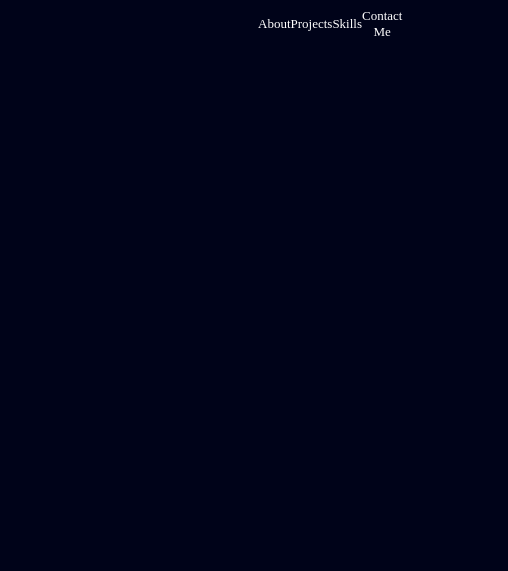
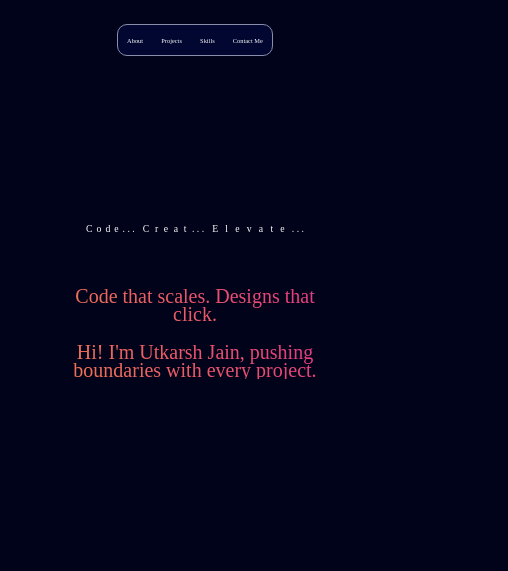
Before and after one commit to UJ474/personal-portfolio, a plain HTML site: page main/index.html in a window 390 px wide. Shown: the whole page, 508 px wide, since content can reach past the window. Drawn offline with Linux system fonts and the light colour scheme.

Commit message:
intro section

```diff
--- /dev/null
+++ b/index-css-files/header.css
@@ -0,0 +1,56 @@
+body{
+    background-color: rgba(0, 3, 25, 1);
+
+}
+
+.Header {
+    /* height: auto; */
+    padding: 1.5rem 30%;
+    position: fixed;
+    top: 0;
+    left: 0;
+    right: 0;
+    z-index: 10000;
+
+}
+
+.nav-bar {
+    border: 0.2px solid rgb(138, 142, 171);
+    border-radius: 10px;
+    display: flex;
+    background-color: rgb(2, 9, 54, 0.85);
+    height: 2rem;
+    text-align: center;
+    justify-content: space-around;
+    align-items: center;
+
+}
+
+.nav-bar-headings {
+    color: white;
+    font-size: 0.7rem;
+}
+
+
+@media screen and (max-width: 760px) {
+    .nav-bar {
+        height: 30px;
+    }
+
+    .nav-bar-headings {
+        color: white;
+        font-size: 0.5rem;
+    }
+}
+
+
+@media screen and (max-width: 450px) {
+    .nav-bar {
+        height: 30px;
+    }
+
+    .nav-bar-headings {
+        color: white;
+        font-size: 0.4rem;
+    }
+}
--- /dev/null
+++ b/index-css-files/intro.css
@@ -0,0 +1,183 @@
+.intro-section {
+    padding: 20vh 0;
+}
+
+@media screen and (max-width: 490px) {
+    .intro-section {
+        font-size: 2rem;
+        padding: 20vh 15vw;
+    }
+
+    .short-intro span {
+        font-size: 2.5vw;
+    }
+
+}
+
+.short-intro {
+    color: rgba(228, 236, 255, 1);
+    display: flex;
+    justify-content: center;
+    gap: 0.5rem;
+    text-align: center;
+    align-items: baseline;
+    overflow: hidden;
+
+}
+
+.short-intro span {
+    position: relative;
+    top: 0;
+    color: white;
+    display: inline-block;
+    opacity: 0;
+    animation: fadeIn 0.5s forwards;
+
+}
+
+
+
+
+.hello-in-the-intro, .biggest-attraction {
+    font-size: 20px;
+    background: linear-gradient(38deg, #ee7752, #e73c7e, #23a6d5, #23d5ab);
+    background-size: 300%;
+    -webkit-background-clip: text;
+    background-clip: text;
+    -webkit-text-fill-color: transparent;
+    text-align: center;
+    line-height: 0.9;
+    animation: animate 5s ease-in-out infinite;
+
+}
+
+
+@keyframes animate {
+    0% {
+        background-position: 0 50%;
+    }
+    50% {
+        background-position: 100% 50%;
+    } 100% {
+        background-position: 0 50%;
+    }
+}
+
+.intro-effect-1 {
+    font-size: 1rem;
+}
+.intro-effect-2 {
+    font-size: 1.4rem;
+}
+.intro-effect-3 {
+    font-size: 1.8rem;
+}
+
+
+
+
+
+
+.short-intro span:nth-child(1) { animation-delay: 0.1s; }
+.short-intro span:nth-child(2) { animation-delay: 0.2s; }
+.short-intro span:nth-child(3) { animation-delay: 0.3s; }
+.short-intro span:nth-child(4) { animation-delay: 0.4s; }
+.short-intro span:nth-child(5) { animation-delay: 0.5s; }
+.short-intro span:nth-child(6) { animation-delay: 0.6s; }
+.short-intro span:nth-child(7) { animation-delay: 0.7s; }
+.short-intro span:nth-child(8) { animation-delay: 0.8s; }
+.short-intro span:nth-child(9) { animation-delay: 0.9s; }
+.short-intro span:nth-child(10) { animation-delay: 1s; }
+.short-intro span:nth-child(11) { animation-delay: 1.1s; }
+.short-intro span:nth-child(12) { animation-delay: 1.2s; }
+.short-intro span:nth-child(13) { animation-delay: 1.3s; }
+.short-intro span:nth-child(14) { animation-delay: 1.4s; }
+.short-intro span:nth-child(15) { animation-delay: 1.5s; }
+.short-intro span:nth-child(16) { animation-delay: 1.6s; }
+.short-intro span:nth-child(17) { animation-delay: 1.7s; }
+.short-intro span:nth-child(18) { animation-delay: 1.8s; }
+.short-intro span:nth-child(19) { animation-delay: 1.9s; }
+.short-intro span:nth-child(20) { animation-delay: 2s; }
+.short-intro span:nth-child(21) { animation-delay: 2.1s; }
+
+
+@keyframes fadeIn {
+    from { opacity: 0; }
+    to { opacity: 1; }
+}
+
+p span:nth-child(2) {
+    animation-delay: 0.1s;
+}
+
+p span:nth-child(3) {
+    animation-delay: 0.2s;
+    }
+
+p span:nth-child(4) {
+    animation-delay: 0.3s;
+}
+
+p span:nth-child(5) {
+    animation-delay: 0.4s;
+}
+
+p span:nth-child(6) {
+    animation-delay: 0.5s;
+}
+
+p span:nth-child(7) {
+    animation-delay: 0.6s;
+}
+
+p span:nth-child(8) {
+    animation-delay: 0.7s;
+}
+
+p span:nth-child(9) {
+    animation-delay: 0.8s;
+}
+
+p span:nth-child(10) {
+    animation-delay: 0.9s;
+}
+
+p span:nth-child(11) {
+    animation-delay: 1s;
+}
+
+p span:nth-child(12) {
+    animation-delay: 1.1s;
+}
+
+p span:nth-child(13) {
+    animation-delay: 1.2s;
+}
+
+p span:nth-child(14) {
+    animation-delay: 1.3s;
+}
+
+p span:nth-child(15) {
+    animation-delay: 1.4s;
+}
+
+p span:nth-child(16) {
+    animation-delay: 1.5s;
+}
+
+p span:nth-child(17) {
+    animation-delay: 1.6s;
+}
+
+p span:nth-child(18) {
+    animation-delay: 1.7s;
+}
+
+p span:nth-child(19) {
+    animation-delay: 1.8s;
+}
+
+p span:nth-child(20) {
+    animation-delay: 1.9s;
+}
--- a/main/index.css
+++ /dev/null
@@ -1,26 +0,0 @@
-body{
-    background-color: rgba(0, 3, 25, 1);
-    ;
-}
-
-.Header {
-    height: auto;
-    padding: 0 250px;
-}
-
-.nav-bar {
-    border-radius: 10px;
-    display: flex;
-    background-color: rgb(2, 9, 54);
-    height: 2rem;
-    text-align: center;
-    justify-content: space-around;
-    align-items: center;
-
-}
-
-.nav-bar-headings {
-    color: white;
-    font-size: small;
-
-}
--- a/main/index.html
+++ b/main/index.html
@@ -4,21 +4,68 @@
     <meta charset="UTF-8">
     <meta name="viewport" content="width=device-width, initial-scale=1.0">
     <title>Document</title>
-    <link rel="stylesheet" href="index.css">
-    <link rel="stylesheet" href="index.js">
+
+    <link rel="stylesheet" href="/index-css-files/header.css">
+    <link rel="stylesheet" href="/index-css-files/intro.css">
+    <link rel="stylesheet" href="">
 </head>
 <body>
     <div>
-        <div class="Header">
+                        <div class="Header">
+                            <div class="nav-bar">
+                                <div class="nav-bar-headings">About</div>
+                                <div class="nav-bar-headings">Projects</div>
+                                <div class="nav-bar-headings">Skills</div>
+                                <div class="nav-bar-headings">Contact Me</div>
+                            </div>
+                        </div>
 
-            <div class="nav-bar">
-                <div class="nav-bar-headings">About</div>
-                <div class="nav-bar-headings">Projects</div>
-                <div class="nav-bar-headings">Skills</div>
-                <div class="nav-bar-headings">Contact Me</div>
+
+        <div class="intro-section">
+
+            <div class="short-intro">
+
+            <p class="intro-effect">
+            <p class="intro-effect-1">
+                <span>C</span>
+                <span>o</span>
+                <span>d</span>
+                <span>e</span>
+                <span>.  .  .</span>
+            </p>
+            <p class="intro-effect-2">
+                <span>C</span>
+                <span>r</span>
+                <span>e</span>
+                <span>a</span>
+                <span>t</span>
+                <span>.  .  .</span>
+            </p>
+            <p class="intro-effect-3">
+                <span>E</span>
+                <span>l</span>
+                <span>e</span>
+                <span>v</span>
+                <span>a</span>
+                <span>t</span>
+                <span>e</span>
+                <span>.  .  .</span>
+            </p>
+            </p>
+
             </div>
 
+            <div class="biggest-attraction">
+                <p>Code that scales. Designs that click.</p>
+            </div>
+            <div class="hello-in-the-intro">
+                <p>Hi! I'm Utkarsh Jain, pushing boundaries with every project.</p>
+            </div>
+
+
+
         </div>
+
 
 
 
```
Also changed, not shown: index-js-files/index.js (added).
